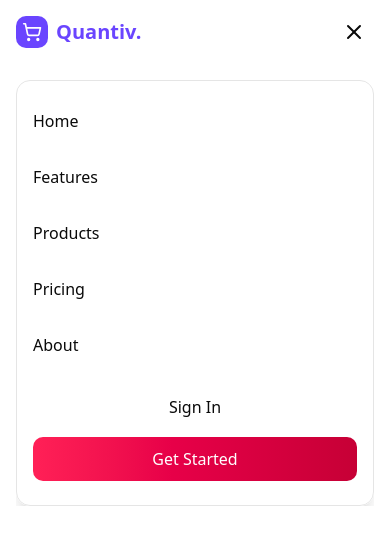
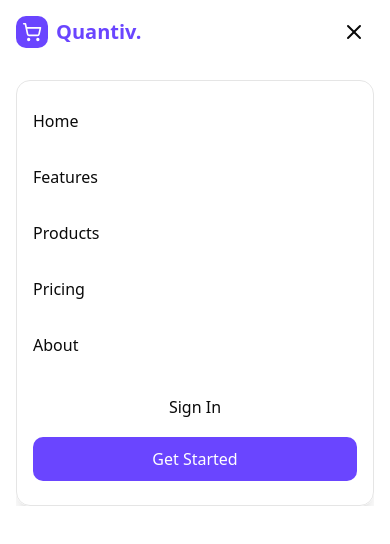
Before and after one commit to Kelechis19/Quantiv, a Next.js app in the folder quantiv_commerce/: page / in a window 390 px wide. Both pictures are taken after a click on the button 354 px from the left and 32 px from the top of the page. Shown: the top 544 px of the page. Built offline with nearby package versions, Linux system fonts and the light colour scheme.

Commit message:
New Header Color

```diff
--- a/quantiv_commerce/src/components/mvpblocks/header-1.jsx
+++ b/quantiv_commerce/src/components/mvpblocks/header-1.jsx
@@ -87,7 +87,7 @@ export default function Header1() {
 				<div className='flex h-16 items-center justify-between lg:h-20'>
 					<motion.div
 						className='flex items-center space-x-2'
-						whileHover={{ scale: 1.05 }}>
+						>
 						<Link href='/' className='flex items-center space-x-2'>
 							<div className='flex h-8 w-8 items-center justify-center rounded-lg bg-[#6a45ff]'>
 								<Image src='/cart.svg' alt='Logo' width={20} height={20} />
@@ -204,7 +204,7 @@ export default function Header1() {
 									</Link>
 									<Link
 										href='/signup'
-										className='block w-full rounded-lg bg-gradient-to-r from-rose-500 to-rose-700 py-2.5 text-center font-medium text-white transition-all duration-200 hover:shadow-lg'
+										className='block w-full rounded-lg bg-[#6a45ff] from-rose-500 to-rose-700 py-2.5 text-center font-medium text-white transition-all duration-200 hover:shadow-lg'
 										onClick={() => setIsMobileMenuOpen(false)}>
 										Get Started
 									</Link>
```
